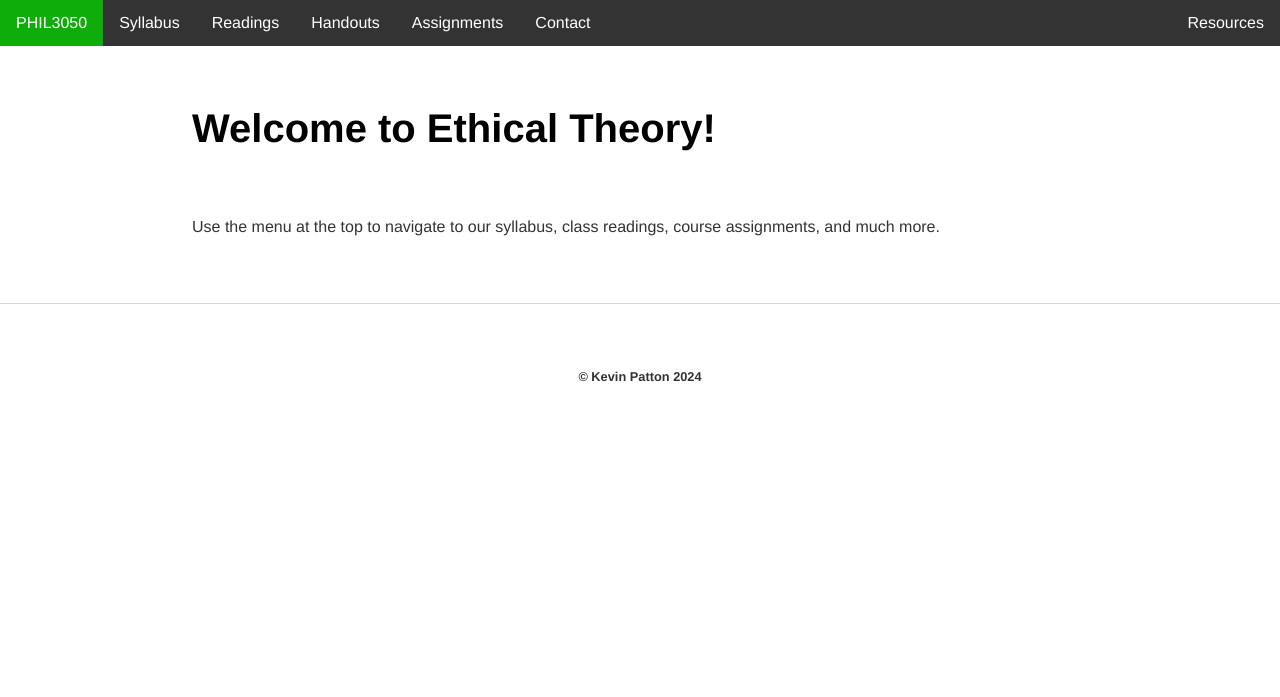
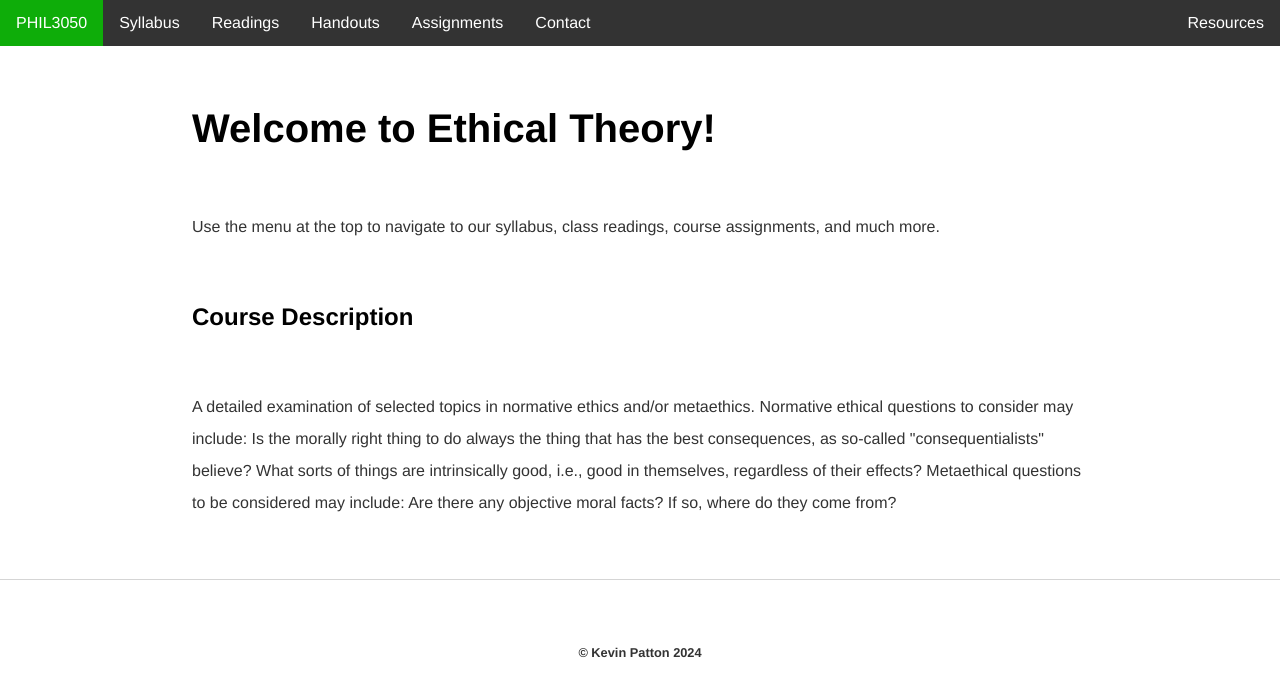
Before and after one commit to kevinjpatton/kevinjpatton.github.io, a Jekyll site: the page built from teaching/phil_3050/index.html, in a window 1280 px wide. Shown: the top 697 px of the page. Built offline with Jekyll 4.4.1, drawn with Linux system fonts in a browser that asks for light colours; Markdown is read by kramdown in place of the engine named in the settings.

Commit message:
Update index.html

```diff
--- a/teaching/phil_3050/index.html
+++ b/teaching/phil_3050/index.html
@@ -4,3 +4,5 @@ title: Phil3050 - Home
 ---
 <h1>Welcome to Ethical Theory!</h1>
 <p>Use the menu at the top to navigate to our syllabus, class readings, course assignments, and much more.</p>
+<h2>Course Description</h2>
+<p>A detailed examination of selected topics in normative ethics and/or metaethics. Normative ethical questions to consider may include: Is the morally right thing to do always the thing that has the best consequences, as so-called "consequentialists" believe? What sorts of things are intrinsically good, i.e., good in themselves, regardless of their effects? Metaethical questions to be considered may include: Are there any objective moral facts? If so, where do they come from?</p>
```
